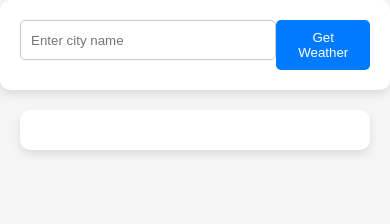
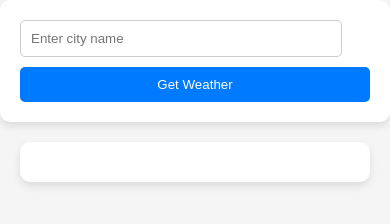
Before and after one commit to GoMyCode-nextGen/Practical_Case, a plain HTML site: page index.html in a window 390 px wide. Drawn offline with Linux system fonts and the light colour scheme.

Commit message:
resposive card

```diff
--- a/styles.css
+++ b/styles.css
@@ -56,3 +56,17 @@ button {
 button:hover {
     background-color: #0056b3;
 }
+
+
+@media only screen and (max-width: 732px) {
+    .card {
+        border-radius: 10px;
+        background-color: #fff;
+        padding: 20px;
+        box-shadow: 0px 4px 8px rgba(0, 0, 0, 0.1);
+        display: flex;
+        justify-content: center;
+        flex-direction: column;
+    }
+
+  }
```
